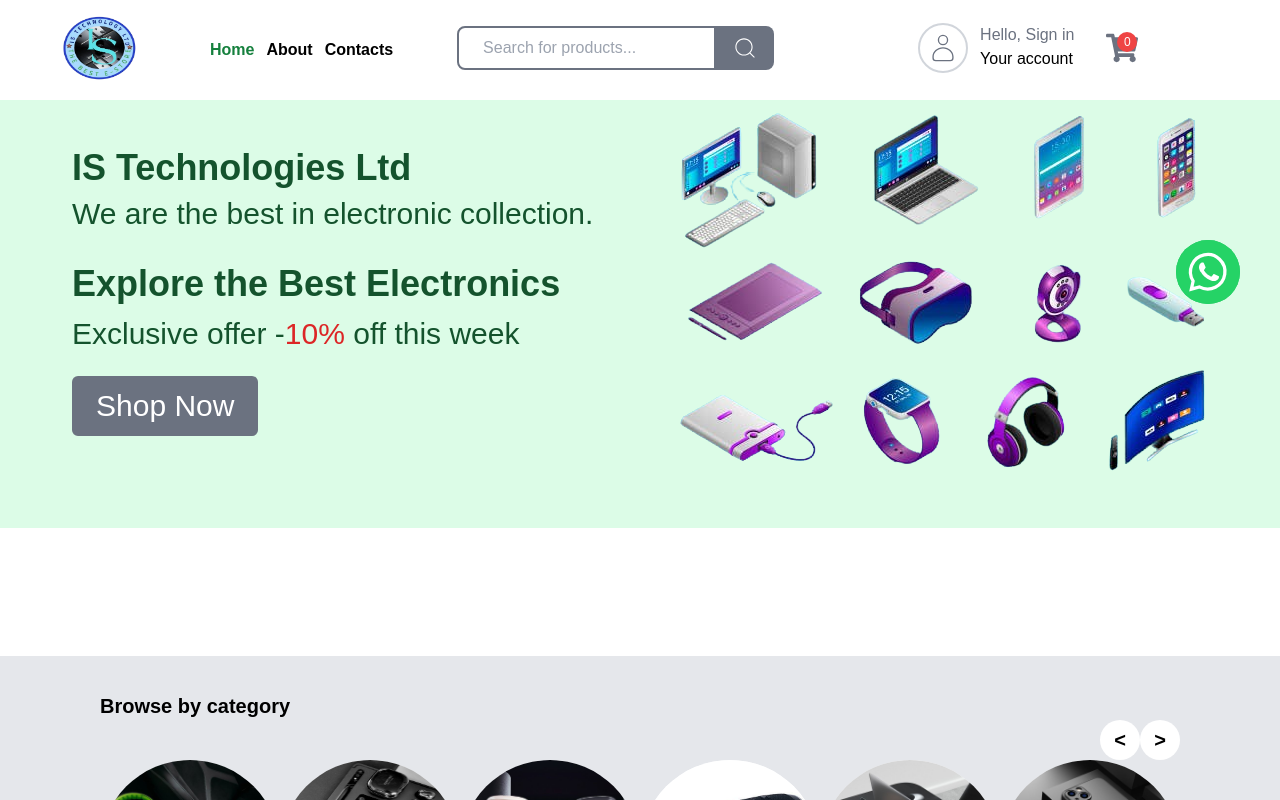
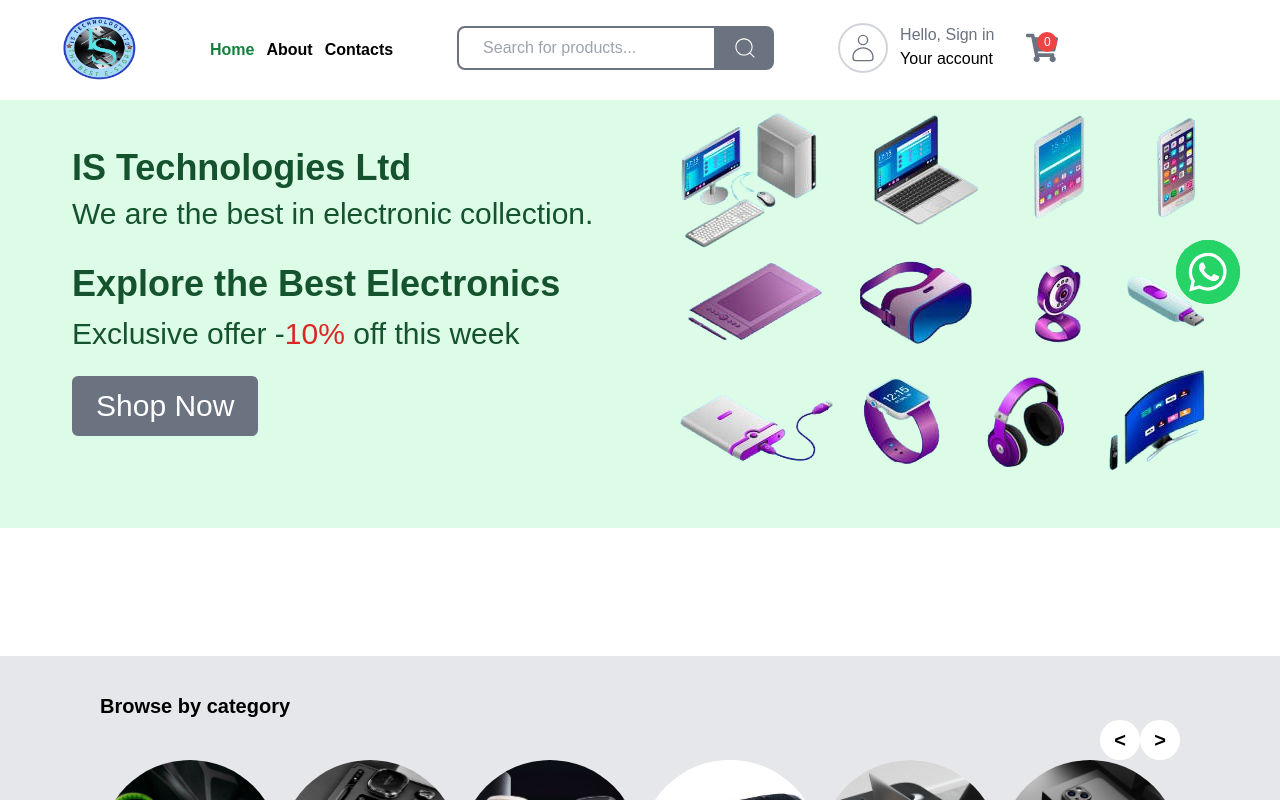
Before and after one commit to Paulin-NIYOBYOSE/Is-Tech, a React (Vite) app: page / in a window 1280 px wide. Shown: the top 800 px of the page. Built offline with nearby package versions, Linux system fonts and the light colour scheme.

Commit message:
Solved some style issues

```diff
--- a/src/components/Hero.jsx
+++ b/src/components/Hero.jsx
@@ -1,6 +1,6 @@
 const Hero = () => {
     return (
-        <div className="sans text-3xl text-green-900 mt-4 bg-green-100 overflow-hidden  p-8">
+        <div className="sans text-3xl text-green-900 mt-4 bg-green-100 overflow-hidden  md:p-8">
             <div className="flex justify-between items-center flex-wrap">
                 <div className="mt-10 ml-10">
                     <h1 className="text-4xl font-bold">IS Technologies Ltd</h1>
--- a/src/components/Navbar.jsx
+++ b/src/components/Navbar.jsx
@@ -108,7 +108,7 @@
                             <CiSearch />
                         </div>
                     </div>
-                    <div className="flex items-center gap-5 ml-auto sm:ml-0 md:ml-20 sm:gap-4 md:gap-8">
+                    <div className="flex items-center justify-end gap-5 ml-auto sm:ml-0 md:right-0 sm:gap-4 md:gap-8">
                         <div className="md:flex gap-3 hidden cursor-pointer"
                             onClick={openModal}
                         >
@@ -212,7 +212,7 @@
                             </div>
                         </div>
                         {showMenu && <Navmenu />}
-                        <button onClick={toggleMenu} className="text-black focus:outline-none lg:hidden">
+                        <button onClick={toggleMenu} className="text-black focus:outline-none md:hidden">
                             <IoMdMenu className="h-10 w-10" />
                         </button>
 
```
